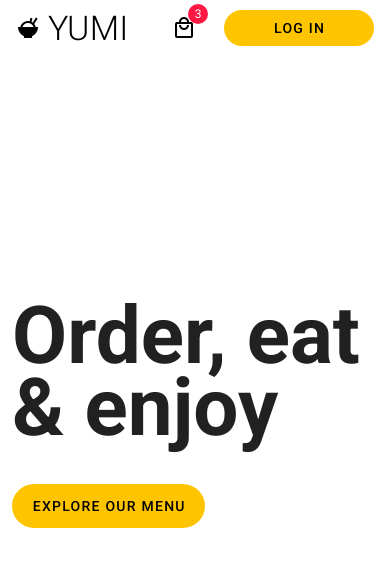
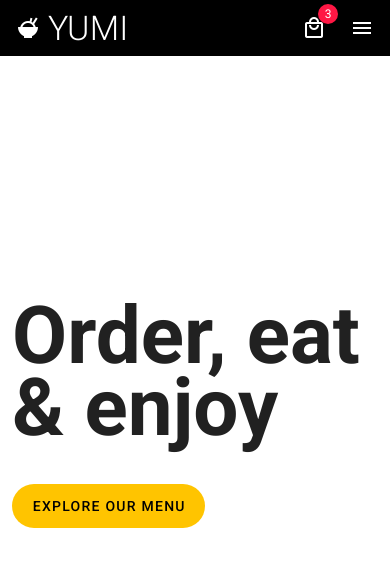
Before and after one commit to eirikandreas/vue-restaurant-app, a Vue app in the folder YumiApp/: page / in a window 390 px wide. Shown: the top 566 px of the page. Built offline with nearby package versions, Linux system fonts and the light colour scheme.

Commit message:
Change TheHeader, add pagelinks, fix responsive header

```diff
--- a/YumiApp/src/App.vue
+++ b/YumiApp/src/App.vue
@@ -29,7 +29,7 @@ export default {
 
   data: () => ({
     isAdmin: true,
-    header: { title: "YUMI", bgColor: "transparent", cartItems: 3, isLoggedIn: false, isAdmin: false}
+    header: { title: "YUMI", bgColor: "black", cartItems: 3, isLoggedIn: false, isAdmin: false}
     //
   }),
 
--- a/YumiApp/src/components/layout/TheHeader.vue
+++ b/YumiApp/src/components/layout/TheHeader.vue
@@ -1,24 +1,41 @@
 <template>
-    <v-app-bar app :color="`${bgColor}`" flat dark>
+    <v-app-bar app dark :color="`${bgColor}`" flat>
 
 
         <div class="d-flex align-center">
 
-            <v-icon class="black--text mr-2">mdi-rice</v-icon>
+            <v-icon class="mr-2">mdi-rice</v-icon>
 
-            <v-toolbar-title class="black--text font-weight-light display-1">{{ title }}</v-toolbar-title>
+            <v-toolbar-title class="font-weight-light display-1">{{ title }}</v-toolbar-title>
 
         </div>
 
 
+
+
+
         <v-spacer></v-spacer>
 
+
+
+<div class="hidden-sm-and-down" v-for="(link, index) in links" :key="index">
+
+<v-btn text>{{ link.title }} </v-btn>
+
+</div>
+
+        <v-spacer></v-spacer>
+
+
+
+
+
 <!-- Shopping Cart Menu -->
-        <v-badge light top class="black--text" color="red accent-3" overlap offset-x="20" offset-y="20" :content="`${cartItems}`">
+        <v-badge light top color="red accent-3" overlap offset-x="20" offset-y="20" :content="`${cartItems}`">
             <v-menu offset-y>
                 <template v-slot:activator="{ on }">
                     <v-btn icon v-on="on">
-                        <v-icon class="black--text">mdi-shopping-outline</v-icon>
+                        <v-icon class="white--text">mdi-shopping-outline</v-icon>
                     </v-btn>
                 </template>
 
@@ -97,7 +114,7 @@
 
         <template v-else>
 
-            <v-btn rounded color="amber accent-3 black--text" class="ml-4" dark min-width="150px" depressed>Log in</v-btn>
+            <v-btn rounded color="amber accent-3 black--text" class="ml-4 hidden-sm-and-down" dark min-width="150px" depressed>Log in</v-btn>
 
         </template>
 
@@ -109,6 +126,67 @@
             </v-btn>
 
         </template>
+
+
+
+
+
+
+
+
+
+<!-- Mobile Menu -->
+
+
+
+
+ <v-menu bottom left
+ offset-y
+
+
+
+ >
+
+            <template v-slot:activator="{ on }">
+              <v-btn
+                dark
+                icon
+                v-on="on"
+                close-on-click
+                close-on-content-click
+                class="hidden-md-and-up"
+
+
+              >
+                <v-icon>mdi-menu</v-icon>
+              </v-btn>
+            </template>
+ <v-card color="transparent" width="100vw" class="fill-height">
+            <v-list>
+              <v-list-item
+                v-for="(link, i) in links"
+                :key="i"
+
+              >
+                <v-list-item-title><v-btn text :to="link.to">{{ link.title }}</v-btn></v-list-item-title>
+              </v-list-item>
+              <v-list-item>
+<v-btn rounded color="amber accent-3 black--text" block dark min-width="150px" depressed>Log in</v-btn>
+
+              </v-list-item>
+            </v-list>
+ </v-card>
+          </v-menu>
+
+
+
+
+
+<!-- Mobile menu end -->
+
+
+
+
 
     </v-app-bar>
 </template>
@@ -130,6 +208,12 @@ export default {
         { title: 'Scallop Nigiri', price: 6, quantity: "12", img: "2.jpg"  },
         { title: 'Crab Maki', price: 4,  quantity: "12",img: "3.jpg" },
       ],
+      links: [
+        { title: 'Home', to: '/' },
+        { title: 'Menu', to: '/menu'},
+        { title: 'About', to: '/about' },
+        { title: 'Contact', to: '/contact' },
+      ]
         }
     },
 
```
Also changed, not shown: 1 other file (tests, documents, lock files or other folders).
